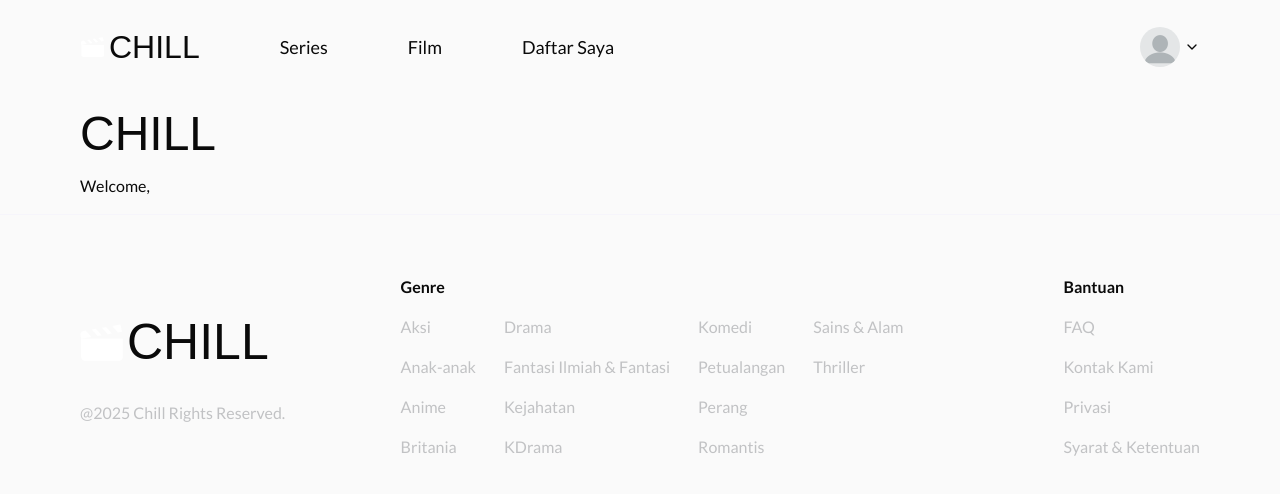
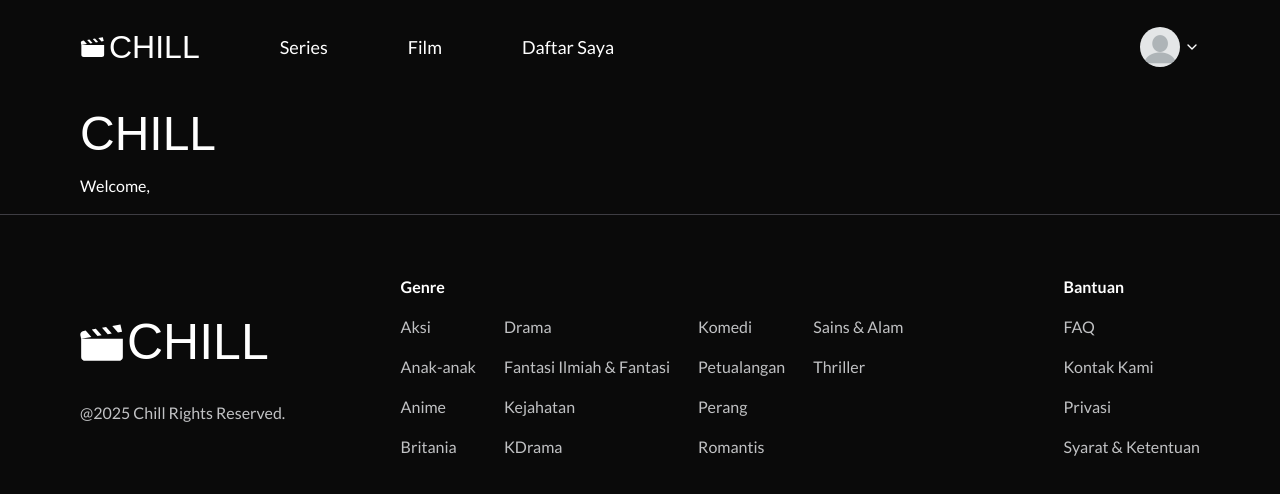
Before and after one commit to rafiamd16/next-chill-movie-app, a Next.js app: page / in a window 1280 px wide. Shown: the top 494 px of the page. Built offline with nearby package versions, Linux system fonts and the light colour scheme; no server answers; a web font is replaced by a local one.

Commit message:
hapus theme

```diff
--- a/src/app/(auth)/layout.tsx
+++ b/src/app/(auth)/layout.tsx
@@ -1,7 +1,6 @@
 import type { Metadata } from 'next'
 import { Lato, Londrina_Solid } from 'next/font/google'
 import '../globals.css'
-import { ThemeProvider } from '@/components/theme-provider'
 import { Toaster } from 'sonner'
 
 const lato = Lato({
@@ -31,15 +30,8 @@ export default function AuthLayout({
   return (
     <html lang='en' suppressHydrationWarning className={`${lato.variable} ${londrina.variable}`}>
       <body className={`${lato.className} antialiased overflow-x-hidden`}>
-        <ThemeProvider
-          attribute='class'
-          defaultTheme='dark'
-          disableTransitionOnChange
-          enableSystem={false}
-        >
-          <main>{children}</main>
-          <Toaster />
-        </ThemeProvider>
+        <main>{children}</main>
+        <Toaster />
       </body>
     </html>
   )
--- a/src/app/(main)/layout.tsx
+++ b/src/app/(main)/layout.tsx
@@ -1,7 +1,6 @@
 import type { Metadata } from 'next'
 import { Lato, Londrina_Solid } from 'next/font/google'
 import '../globals.css'
-import { ThemeProvider } from '@/components/theme-provider'
 import Navbar from '@/components/navbar'
 import Footer from '@/components/footer/footer'
 import { Toaster } from 'sonner'
@@ -33,17 +32,10 @@ export default function RootLayout({
   return (
     <html lang='en' suppressHydrationWarning className={`${lato.variable} ${londrina.variable}`}>
       <body className={`${lato.className} antialiased overflow-x-hidden min-h-screen`}>
-        <ThemeProvider
-          attribute='class'
-          defaultTheme='dark'
-          disableTransitionOnChange
-          enableSystem={false}
-        >
-          <Navbar />
-          <main className='px-5 md:px-20'>{children}</main>
-          <Footer />
-          <Toaster />
-        </ThemeProvider>
+        <Navbar />
+        <main className='px-5 md:px-20'>{children}</main>
+        <Footer />
+        <Toaster />
       </body>
     </html>
   )
```
